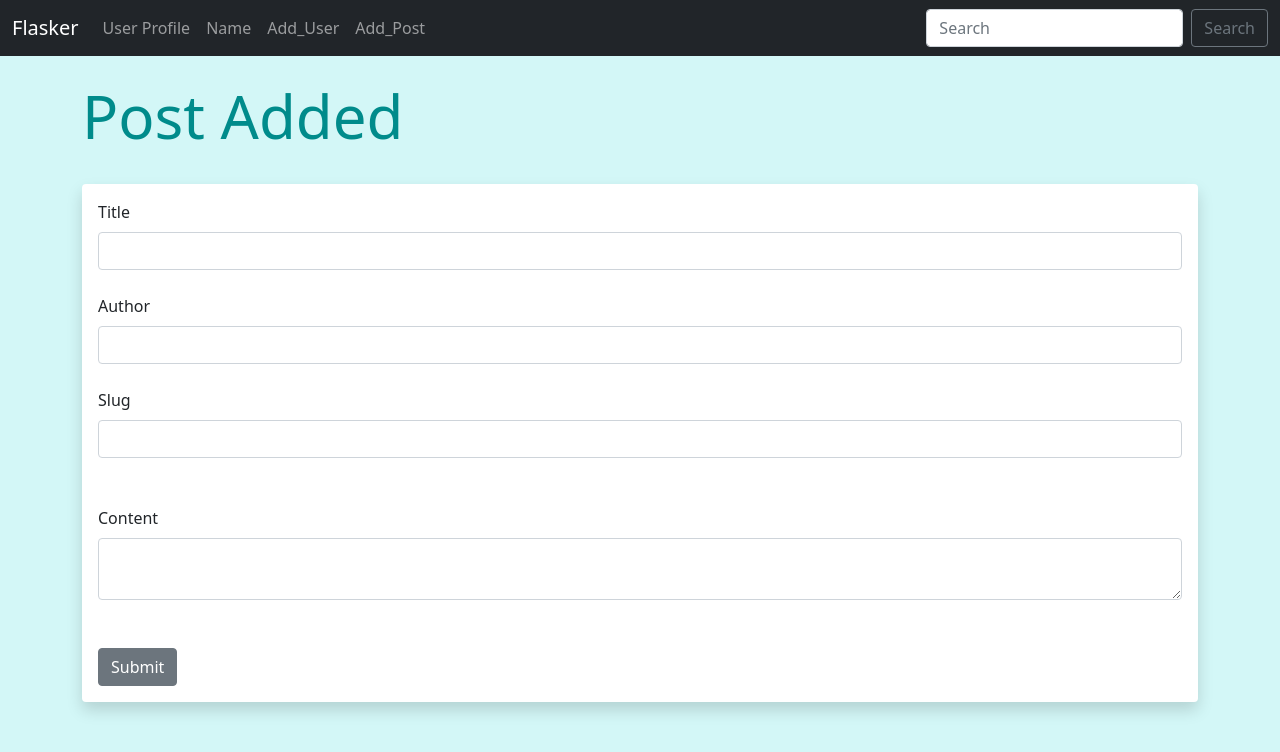
After one commit to Electronic12/flasker_sec, a Flask app: page /add_post/ in a window 1280 px wide. The commit adds this page. Shown: the top 752 px of the page. Run offline with Flask 2, Linux system fonts and the light colour scheme; some libraries are stand-ins or nearby versions.

Commit message:
PostForm and flask_Migrate

```diff
--- a/app.py
+++ b/app.py
@@ -6,7 +6,9 @@ from wtforms import StringField, SubmitField, PasswordField, BooleanField, Valid
 from wtforms.validators import DataRequired, EqualTo, Length
 from flask_sqlalchemy import SQLAlchemy
 from datetime import datetime, date
+from flask_migrate import Migrate
 from werkzeug.security import generate_password_hash, check_password_hash
+from wtforms.widgets import TextArea
 
 #  Create a Flask Instance
 app = Flask(__name__)
@@ -18,6 +20,7 @@ app.config['SQLALCHEMY_DATABASE_URI'] = 'sqlite:///codemy.db'
 # app.config['SQLALCHEMY_DATABASE_URI'] = 'postgresql://postgres:postgres@localhost/name'
 
 db = SQLAlchemy(app)
+migrate = Migrate(app, db)
 
 @app.route('/date/')
 def date_for_json():
@@ -51,6 +54,14 @@ class Users(db.Model):
     def __repr__(self):
         return '<Name %r>' % self.name
 
+class Posts(db.Model):
+    id = db.Column(db.Integer, primary_key=True)
+    title = db.Column(db.String(255))
+    content = db.Column(db.Text(255))
+    author = db.Column(db.String(120))
+    date_posted = db.Column(db.DateTime, default=datetime.utcnow)
+    slug = db.Column(db.String(255))
+
 # db.drop_all()
 # db.create_all()
 
@@ -67,6 +78,35 @@ class PasswordForm(FlaskForm):
     password = PasswordField('What is Your Password', validators=[DataRequired()])
     submit = SubmitField('Submit')
 
+# Create  a Form Class
+class NamerForm(FlaskForm):
+    name = StringField('What is your name', validators=[DataRequired()])
+    submit = SubmitField('Submit')
+
+class PostForm(FlaskForm):
+    title = StringField('Title', validators=[DataRequired()])
+    author = StringField('Author', validators=[DataRequired()])
+    slug = StringField('Slug', validators=[DataRequired()])
+    content = StringField('Content', validators=[DataRequired()], widget=TextArea())
+    submit= SubmitField('Submit')
+
+#  Posts Add
+@app.route('/add_post/', methods=['GET', 'POST'])
+def add_post():
+    form = PostForm()
+
+    if form.validate_on_submit():
+        post = Posts(title=form.title.data, author=form.author.data, slug=form.slug.data, content=form.content.data)
+        form.title.data = ''
+        form.author.data = ''
+        form.content.data = ''
+        form.slug.data = ''
+
+        db.session.add(post)
+        db.session.commit()
+
+        flash('Blog Post Added Successfully')
+    return render_template("add_post.html", form=form)
 
 @app.route('/update/<int:id>/', methods=['GET', 'POST'])
 def update(id):
@@ -104,10 +144,7 @@ def delete(id):
         flash('Error deleting user')
 
 
-# Create  a Form Class
-class NamerForm(FlaskForm):
-    name = StringField('What is your name', validators=[DataRequired()])
-    submit = SubmitField('Submit')
+
 
 # BooleanField, DateField, DateTimeField, DecimalField, FileField, HiddenField, MultipleField, FieldList,
 # FloatField, FormField, IntegerField, PasswordField, RadioField, SelectField, SubmitField, StringField, TextAreaField
--- /dev/null
+++ b/templates/add_post.html
@@ -0,0 +1,29 @@
+{% extends 'base.html' %}
+{% block content %}
+{% for message in get_flashed_messages() %}
+    <div class="alert alert-primary alert-dismissible fade show" role="alert">
+        Hey {{ name }} {{ message }}
+        <button type="button" class="btn-close" data-bs-dismiss="alert" aria-label="Close"></button>
+      </div>
+{% endfor %}
+    <h1>Post Added</h1>
+    <br/>
+    <div class="shadow p-3 mb-5 bg-body rounded">
+        <form method="POST">
+            {{ form.hidden_tag() }}
+            {{ form.title.label(class="form-label") }}
+            {{ form.title(class="form-control") }}
+            <br/>
+            {{ form.author.label(class="form-label") }}
+            {{ form.author(class="form-control", rows="10") }}
+            <br/>
+            {{ form.slug.label(class="form-label") }}
+            {{ form.slug(class="form-control") }}
+            <br/><br/>
+            {{ form.content.label(class="form-label") }}
+            {{ form.content(class="form-control") }}
+            <br/> <br/>
+            {{ form.submit(class="btn btn-secondary") }}
+        </form>
+    </div>
+{% endblock %}
--- a/templates/navbar.html
+++ b/templates/navbar.html
@@ -15,6 +15,9 @@
           <li class="nav-item">
             <a class="nav-link" href="{{ url_for('add_user') }}">Add_User</a>
           </li>
+          <li class="nav-item">
+            <a class="nav-link" href="{{ url_for('add_post') }}">Add_Post</a>
+          </li>
         </ul>
         <form class="d-flex">
           <input class="form-control me-2" type="search" placeholder="Search" aria-label="Search">
```
Also changed, not shown: migrations/versions/46708f3da486_initial_migration.py (added, +36 -0 lines), migrations/versions/f7900fde1cf3_initial_migrate.py (deleted, +0 -28 lines), codemy.db.
